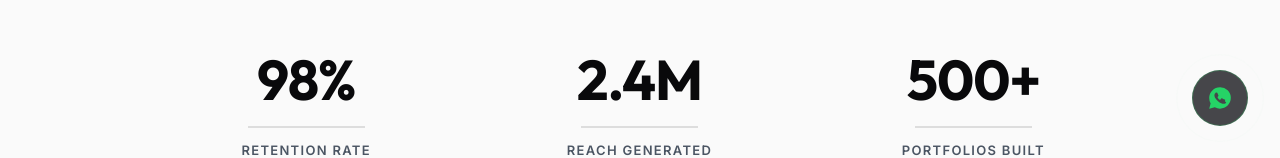
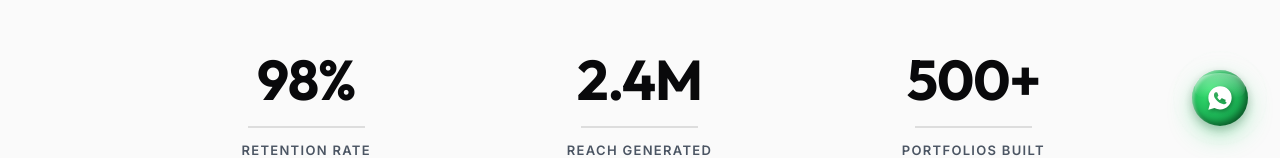
Before and after one commit to mohanracharla46/NKXUSWEB, a React (Vite) app: page / in a window 1280 px wide. Shown: the part 642-800 px from the top of the page. Built offline with nearby package versions, Linux system fonts and the light colour scheme.

Commit message:
feat(widget): update floating WhatsApp icon to premium 3D sphere with reflection and shadow

```diff
--- a/src/index.css
+++ b/src/index.css
@@ -208,41 +208,54 @@ button, .btn {
   transition: var(--transition-smooth);
 }
 
-/* Floating WhatsApp Button - Premium Edition */
+/* Floating WhatsApp Button - Premium 3D Edition */
 .floating-whatsapp {
   position: fixed;
   bottom: 32px;
   right: 32px;
   width: 56px;
   height: 56px;
-  background: rgba(10, 10, 15, 0.75);
-  backdrop-filter: blur(12px);
-  -webkit-backdrop-filter: blur(12px);
-  border: 1px solid rgba(37, 211, 102, 0.25);
-  color: #25d366;
+  background: radial-gradient(circle at 35% 35%, #39e673 0%, #20ba5a 45%, #0f8f3f 85%, #0a6b2e 100%);
+  color: #ffffff;
   border-radius: 50%;
   display: flex;
   align-items: center;
   justify-content: center;
   z-index: 9999;
-  transition: transform 0.4s cubic-bezier(0.16, 1, 0.3, 1),
-              border-color 0.4s ease,
-              box-shadow 0.4s ease,
-              background 0.4s ease,
-              color 0.4s ease;
   text-decoration: none;
+  border: none;
+  box-shadow:
+    inset 2px 2px 3px rgba(255, 255, 255, 0.4),
+    inset -3px -3px 6px rgba(0, 0, 0, 0.4),
+    0 10px 24px rgba(37, 211, 102, 0.35),
+    0 4px 10px rgba(0, 0, 0, 0.25);
+  transition: transform 0.4s cubic-bezier(0.175, 0.885, 0.32, 1.275),
+              box-shadow 0.4s ease;
+}
+
+/* Glass reflection shine on top half */
+.floating-whatsapp::after {
+  content: '';
+  position: absolute;
+  top: 3px;
+  left: 3px;
+  right: 3px;
+  height: 25px;
+  border-radius: 50% 50% 10px 10px / 50% 50% 30% 30%;
+  background: linear-gradient(to bottom, rgba(255, 255, 255, 0.4) 0%, rgba(255, 255, 255, 0) 100%);
+  pointer-events: none;
 }
 
 /* Radar-like pulsing outer ring */
 .floating-whatsapp::before {
   content: '';
   position: absolute;
-  top: -1px;
-  left: -1px;
-  right: -1px;
-  bottom: -1px;
+  top: -2px;
+  left: -2px;
+  right: -2px;
+  bottom: -2px;
   border-radius: 50%;
-  border: 1px solid rgba(37, 211, 102, 0.4);
+  border: 1.5px solid rgba(37, 211, 102, 0.4);
   z-index: -1;
   animation: whatsapp-pulse 2.5s cubic-bezier(0.1, 0.8, 0.3, 1) infinite;
 }
@@ -259,23 +272,24 @@ button, .btn {
 }
 
 .floating-whatsapp:hover {
-  transform: scale(1.08) translateY(-4px);
-  border-color: #25d366;
-  box-shadow: 0 12px 30px rgba(37, 211, 102, 0.2),
-              0 0 0 8px rgba(37, 211, 102, 0.06);
-  color: #ffffff;
-  background: #25d366;
+  transform: scale(1.12) translateY(-6px);
+  box-shadow:
+    inset 3px 3px 4px rgba(255, 255, 255, 0.5),
+    inset -4px -4px 8px rgba(0, 0, 0, 0.45),
+    0 16px 32px rgba(37, 211, 102, 0.45),
+    0 8px 16px rgba(0, 0, 0, 0.3);
 }
 
 .floating-whatsapp svg {
-  width: 26px;
-  height: 26px;
+  width: 28px;
+  height: 28px;
   fill: currentColor;
-  transition: transform 0.4s cubic-bezier(0.16, 1, 0.3, 1);
+  filter: drop-shadow(1px 2px 2px rgba(0,0,0,0.35));
+  transition: transform 0.4s ease;
 }
 
 .floating-whatsapp:hover svg {
-  transform: scale(1.05) rotate(10deg);
+  transform: scale(1.08) rotate(5deg);
 }
 
 @media (max-width: 768px) {
@@ -285,8 +299,11 @@ button, .btn {
     width: 48px;
     height: 48px;
   }
+  .floating-whatsapp::after {
+    height: 20px;
+  }
   .floating-whatsapp svg {
-    width: 22px;
-    height: 22px;
+    width: 24px;
+    height: 24px;
   }
 }
```
